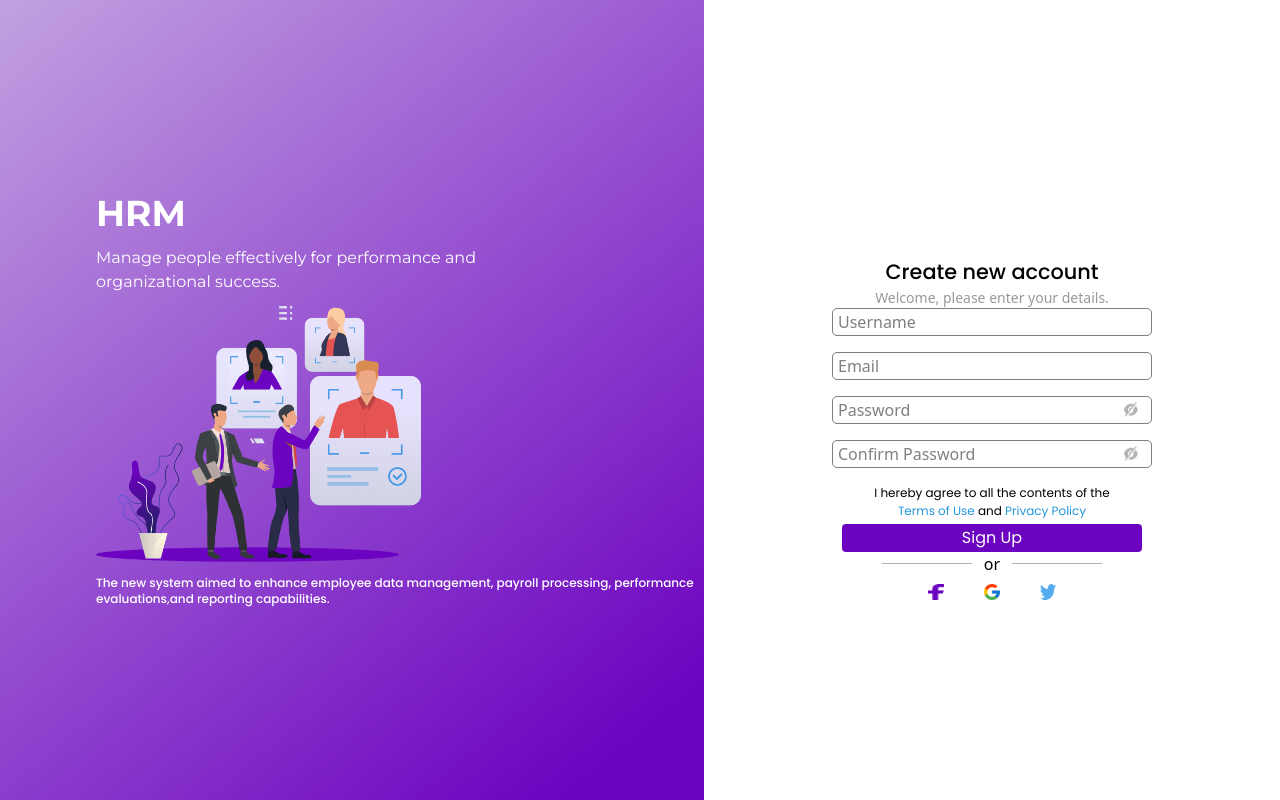
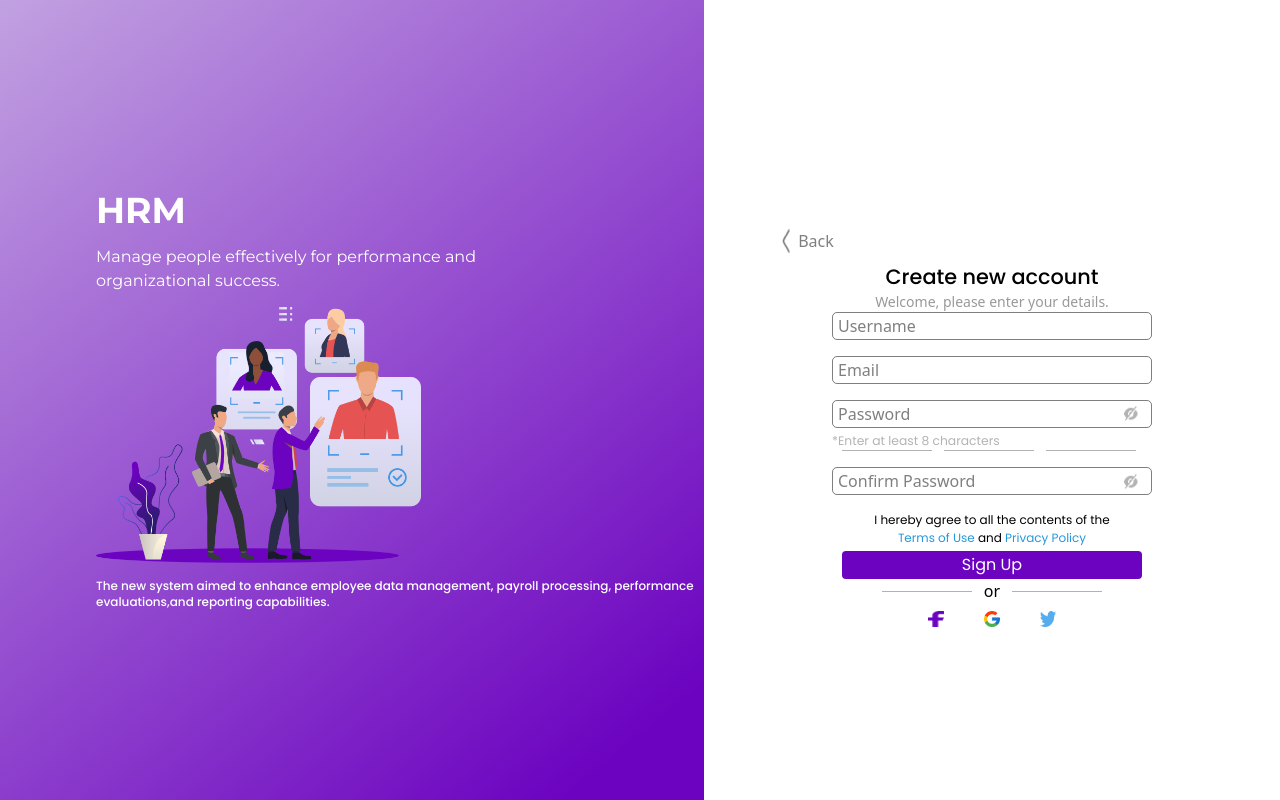
Before and after one commit to smita1017/HRM-Responsive-Webpage, a React (Vite) app: page / in a window 1280 px wide. Built offline with nearby package versions, Linux system fonts and the light colour scheme.

Commit message:
Back button added and all validation and toggle work properlly

```diff
--- a/src/App.css
+++ b/src/App.css
@@ -16,7 +16,7 @@
   justify-content: center;
   width:55%;
   height: 100%;
-  gap: 0.8em;
+  gap: 0.9em;
   }
   .rightsection{
     display: flex;
@@ -62,9 +62,13 @@
     }
 
   .text_design_p{
+    display: flex;
+    align-items: start;
+    justify-content: start;
+    font-family: "Poppins", sans-serif;
     font-size: 0.77em;;
     text-align: left;
-    width: 19.063;
+    width: 40.063;
     color:#B3B3B3;
   }
   .backbutton{
--- a/src/Componenet/Form.jsx
+++ b/src/Componenet/Form.jsx
@@ -8,6 +8,7 @@ import Facebook from "../assets/Facebook.png";
 import google from "../assets/google.png";
 import Twitter from "../assets/Twitter.png";
 import Eye from "../assets/Eye.png";
+import back from "../assets/Back.png";
 
 const Form = () => {
   const [formValues, setFormValues] = useState({
@@ -53,15 +54,21 @@ const Form = () => {
   };
 
   const handleSubmit = (e) => {
+let {username,email}=formValues;
     e.preventDefault();
     if (validate()) {
-      alert("Form Submitted Successfully", formValues);
+      alert(`Form Submitted Successfully:\n Username : ${username}\nPassword : ${email}`);
       console.log("Form Submitted Successfully:", formValues);
+      formValues.username = "";
+      formValues.email = "";
+      formValues.password = "";
+      formValues.confirmpassword = "";
     }
   };
 
   return (
     <section className="rightsection">
+      <div className="flex gap-2 mr-92 mb-2 "><img src={back} /><a className="text-s text-black/50" href="#">Back</a></div>
       <div>
         <h1 className="designfont text-center">Create new account</h1>
         <p className="text-sm opacity-40 text-center">
@@ -99,7 +106,12 @@ const Form = () => {
           />
           {errors.password && <p className="text-red-500 text-sm">{errors.password}</p>}
         </div>
-
+        <div className=" flex items-start justify-center flex-col gap-1 h-0.2 w-80 -mt-3">
+          <h6 className="text_design_p">*Enter at least 8 characters</h6>
+          <div className="flex items-center justify-center gap-3 -mt-1 ml-2.5">
+            <Border /><Border /><Border />
+          </div>
+        </div>
         <div>
           <InputField
             name="confirmpassword"
```
